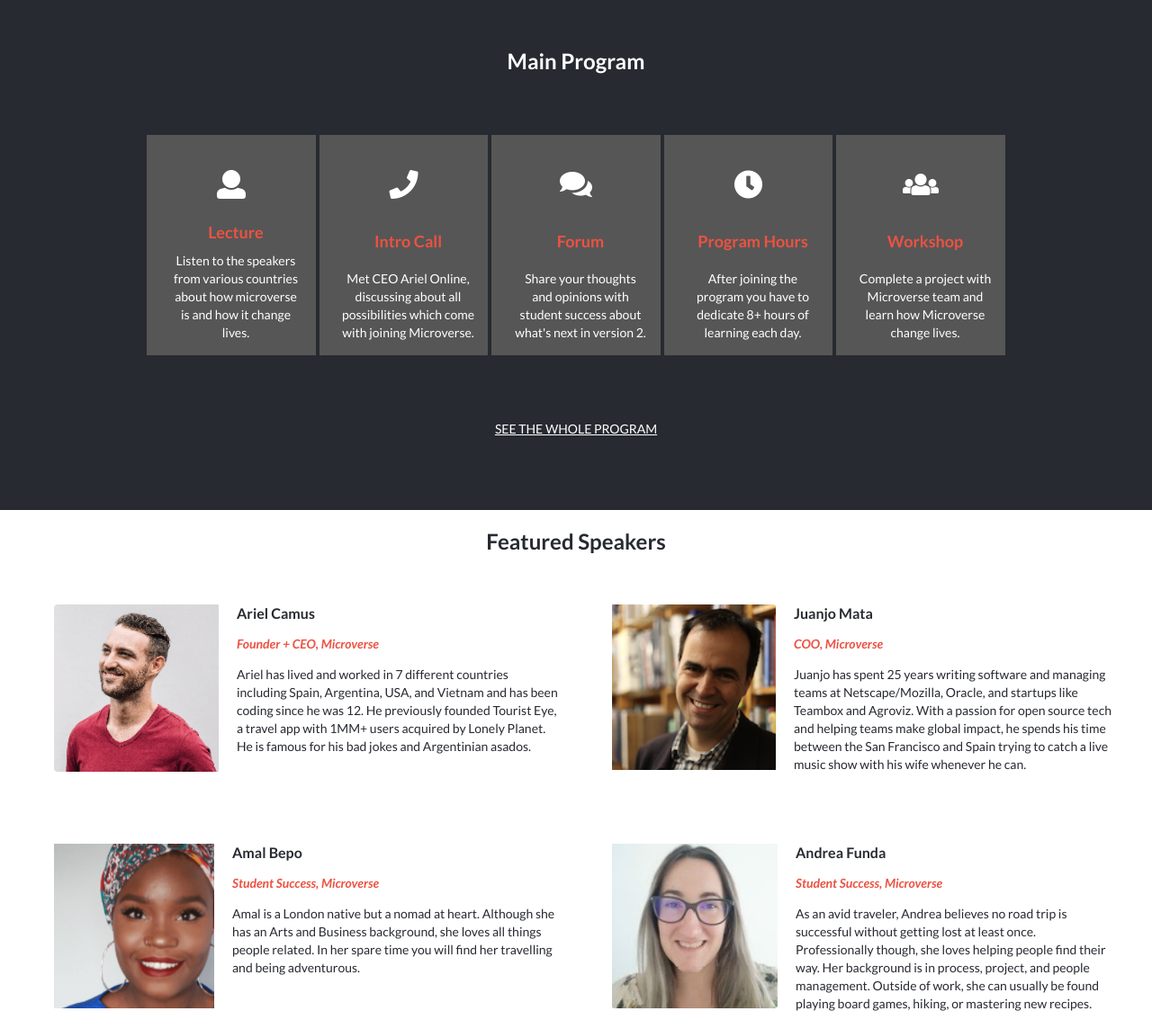
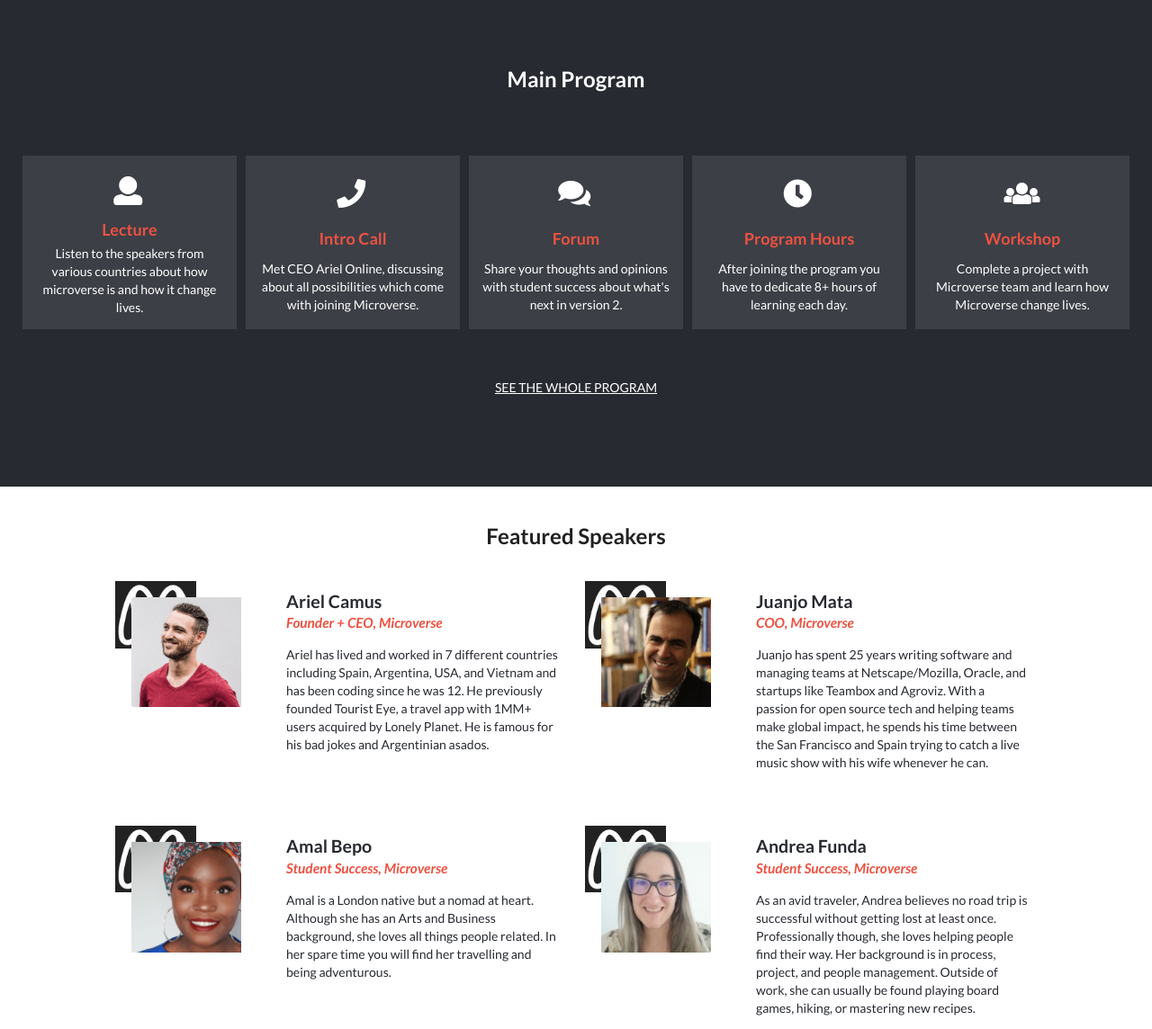
Before and after one commit to sja-thedude/Microverse, a plain HTML site: page index.html in a window 1280 px wide. Shown: the part 743-1887 px from the top of the page at 90% size. Drawn offline with nearby package versions, Linux system fonts and the light colour scheme.

Commit message:
Files updated as per Reviewer

```diff
--- a/index.html
+++ b/index.html
@@ -24,9 +24,9 @@
                 <div class="logocontainer">
                     <a href="index.html"><img src="img/logo-microverse.png" alt="Microverse logo"></a>
                 </div>
-                <div class="hamburger">
+                <nav class="hamburger">
                     <i class="bars icon"></i>
-                </div>
+                </nav>
             </div>
             <ul class="mlist">
                 <li class="menu-closebtn"><i class="times mitem"></i></li>
--- a/style.css
+++ b/style.css
@@ -22,7 +22,7 @@ body {
 .navlinks {
   display: flex;
   flex-direction: row;
-  background-color: var(--color-white);
+  background-color: rgb(211, 211, 211, 0.8);
 }
 
 .hamburger {
@@ -97,13 +97,16 @@ body {
   left: 0;
   bottom: 0;
   right: 0;
-  height: 70vh;
+  height: 80vh;
   position: absolute;
   z-index: -1;
 }
 
 .bcontent {
   padding: 30px;
+  font-weight: 700;
+  color: var(--text-darkgray);
+  z-index: 2;
 }
 
 .bcontent h1 {
@@ -128,59 +131,84 @@ body {
 }
 
 .bcontent h2 {
+  font-weight: 900;
   width: 100%;
+  text-transform: uppercase;
+}
+
+.bcontent h4 {
+  margin: 0;
+  padding: 0;
+}
+
+.featuredspeakers {
+  flex-direction: column;
+}
+
+.featuredspeakers h2 {
+  text-align: center;
+  padding: 40px 0 20px 0;
 }
 
 .speakerslist {
   display: grid;
-  grid-template-columns: 100%;
+  grid-template-columns: 1fr;
+  grid-row-gap: 50px;
   list-style-type: none;
-  width: 100%;
-  align-items: flex-start;
-  justify-content: flex-start;
-  text-align: left;
-  padding: 0;
+  padding: 0 4vw;
 }
 
 .speaker {
+  margin: 0;
   display: flex;
   flex-direction: row;
-  margin: 20px;
 }
 
 .speakerimg {
-  background-image: url("img/micro1.png");
+  flex: 1;
+  align-items: flex-end;
+  justify-content: flex-end;
+  height: 100%;
+  max-height: 180px;
+  max-width: 180px;
+  background: url("img/micro.png");
+  background-size: 50%;
   background-repeat: no-repeat;
-  background-size: 85%;
   background-position: top left;
-  margin: 20px;
+  padding: 18px;
 }
 
 .speakerimg img {
   display: block;
+  width: 85%;
+  height: 85%;
 }
 
 .speakerinfo {
-  margin-top: 20px;
+  flex: 1.8;
+  height: auto;
+  padding: 10px;
 }
 
 .speakername {
-  font-size: 16px;
-  font-family: "lato", sans-serif;
-  font-weight: bold;
+  font-size: 1.4rem;
+  color: var(--color-dark);
+  margin-bottom: 0;
 }
 
 .speakertitle {
-  font-size: 14px;
   font-family: "lato", sans-serif;
   font-style: italic;
   font-weight: bold;
   color: var(--color-coral);
+  font-size: 1.1rem;
+  margin-top: 0;
 }
 
 .speakerdesc {
   font-size: 14px;
   font-family: "lato", sans-serif;
+  color: var(--color-dark);
 }
 
 .hrspeaker {
@@ -231,71 +259,59 @@ body {
   width: 100%;
 }
 
-.featuredspeakers {
-  background-color: var(--color-white);
-  color: var(--color-dark);
-  padding: 20px;
-}
-
-.speakerhead {
-  text-align: center;
+.mainpro {
+  flex-direction: column;
   align-items: center;
-  justify-content: center;
-}
-
-.mainpro {
-  background-color: var(--color-dark);
-  padding-top: 30px;
-  padding-bottom: 30px;
-  padding-left: 15px;
-  padding-right: 15px;
+  justify-content: space-between;
+  height: auto;
+  padding: 50px 20px;
+  color: var(--color-white);
+  background: var(--color-dark);
 }
 
 .proheader {
+  justify-content: center;
+  align-items: center;
   text-align: center;
-  justify-content: center;
-  color: var(--color-white);
-  padding: 10px;
 }
 
 .procard {
-  list-style-type: none;
-  background-color: var(--text-darkgray);
-  margin-bottom: 2px;
-  text-align: center;
-  justify-content: space-between;
-  display: grid;
-  grid-template-columns: 10% 20% 70%;
-  margin-left: 10px;
+  display: flex;
+  flex-direction: row;
+  align-items: center;
+  justify-content: space-around;
+  width: 100%;
+  margin: 5px;
+  list-style: none;
+  padding: 12px;
+  background: #3c3f46;
+  border: 2px solid #3c3f46;
+}
+
+.procard:hover {
+  background: rgba(60, 63, 70, 0.8);
+  box-shadow: 0 8px 32px 0 rgba(31, 38, 135, 0.37);
+  backdrop-filter: blur(4px);
+  -webkit-backdrop-filter: blur(4px);
+  border-radius: 2px;
+  border: 2px solid var(--color-white);
 }
 
 .pro-card {
-  display: grid;
-  grid-template-columns: 100%;
-  padding-bottom: 20px;
+  flex-direction: column;
 }
 
 .proimg {
-  color: var(--color-white);
-  text-align: center;
-  font-size: 100%;
+  font-size: 32px;
   padding: 5px;
-  margin-top: 20px;
-}
-
-.proimg i {
-  width: 100%;
-  font-size: 32px;
-  padding: 10px;
-  padding-top: 10px;
+  margin-top: 10px;
 }
 
 .protitle {
+  width: 35%;
+  text-align: center;
+  padding: 5px;
   color: var(--color-coral);
-  text-align: center;
-  padding: 15px;
-  margin-top: 15px;
-  margin-left: 10px;
 }
 
 .promore {
@@ -303,22 +319,25 @@ body {
 }
 
 .probtn {
-  text-align: center;
-  justify-content: center;
-  background-color: var(--color-coral);
+  font-weight: 600;
   color: var(--color-white);
-  border-color: var(--color-coral);
-  width: 30%;
-  padding: 20px;
-  margin-left: 35%;
+  font-size: 20px;
+  margin-top: 20px;
+  padding: 20px 40px;
+  background: var(--color-coral);
+  border: none;
+  margin-left: 25%;
+}
+
+.probtn:hover {
+  color: var(--color-coral);
+  background: var(--color-white);
+  border: 2px solid var(--color-coral);
 }
 
 .protext {
-  color: var(--color-white);
-  text-align: center;
-  padding: 20px;
-  margin-left: 10px;
-  justify-content: flex-start;
+  width: 50%;
+  text-align: left;
 }
 
 .partners {
@@ -451,25 +470,18 @@ body {
 
   .procard {
     list-style-type: none;
-    background-color: var(--text-darkgray);
-    margin: 2px;
-    text-align: center;
-    padding: 10px;
-    width: 15%;
     display: flex;
     flex-direction: column;
   }
 
   .proimg {
-    color: var(--color-white);
+    width: 100%;
     text-align: center;
-    padding: 5px;
   }
 
   .protitle {
-    color: var(--color-coral);
     text-align: center;
-    padding: 5px;
+    width: 100%;
   }
 
   .promore {
@@ -491,8 +503,6 @@ body {
   .pro-card {
     display: flex;
     flex-direction: row;
-    width: 100%;
-    justify-content: center;
   }
 
   .probtn {
@@ -500,9 +510,8 @@ body {
   }
 
   .protext {
-    color: var(--color-white);
+    width: 100%;
     text-align: center;
-    padding: 5px;
   }
 
   .banner {
@@ -526,8 +535,9 @@ body {
   }
 
   .speakerslist {
-    display: grid;
-    grid-template-columns: 50% 50%;
+    grid-template-columns: 1fr 1fr;
+    grid-column-gap: 20px;
+    padding: 0 10vw;
     list-style-type: none;
   }
 
```
Also changed, not shown: img/micro.png (renamed from img/micro1.png).
